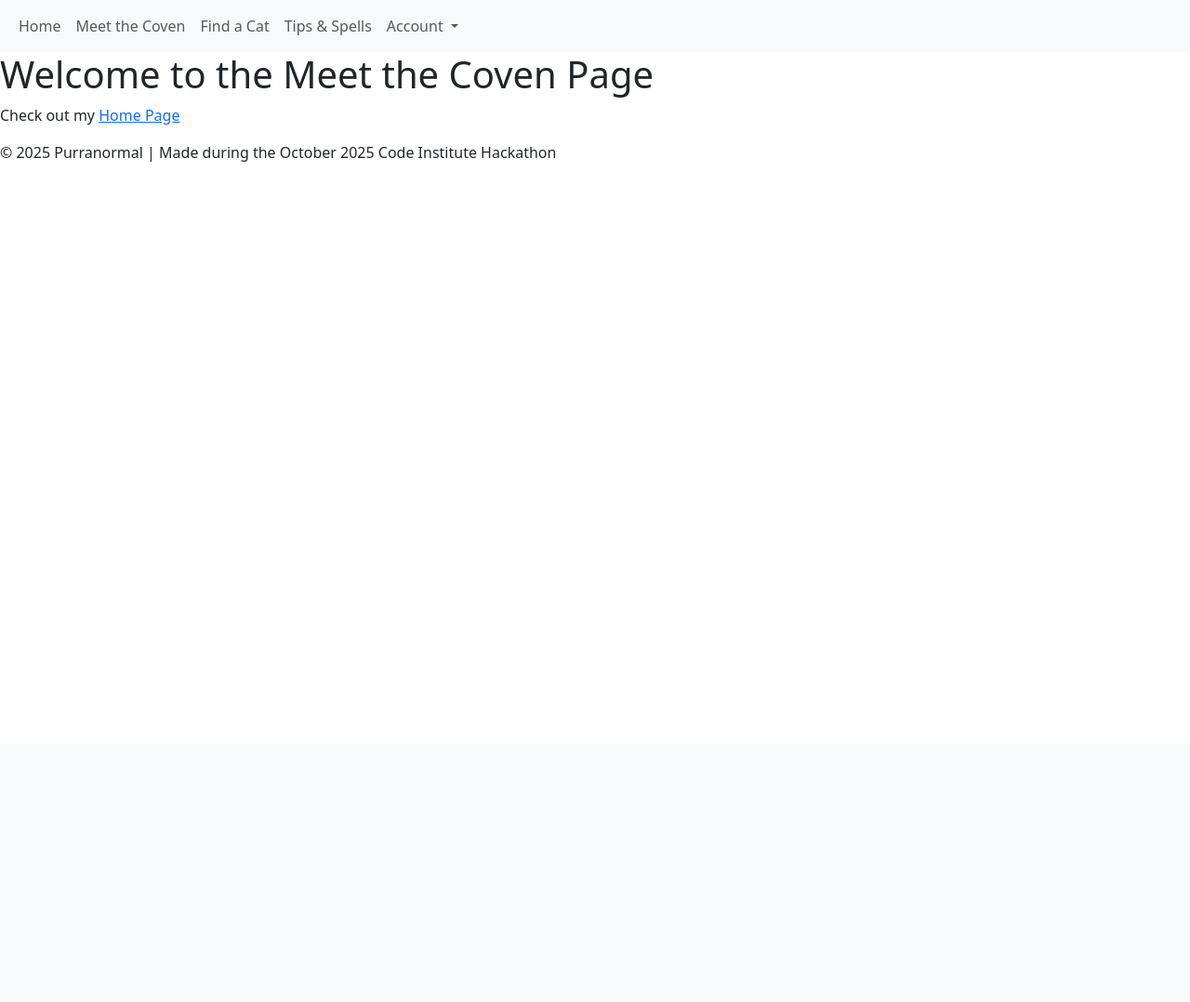
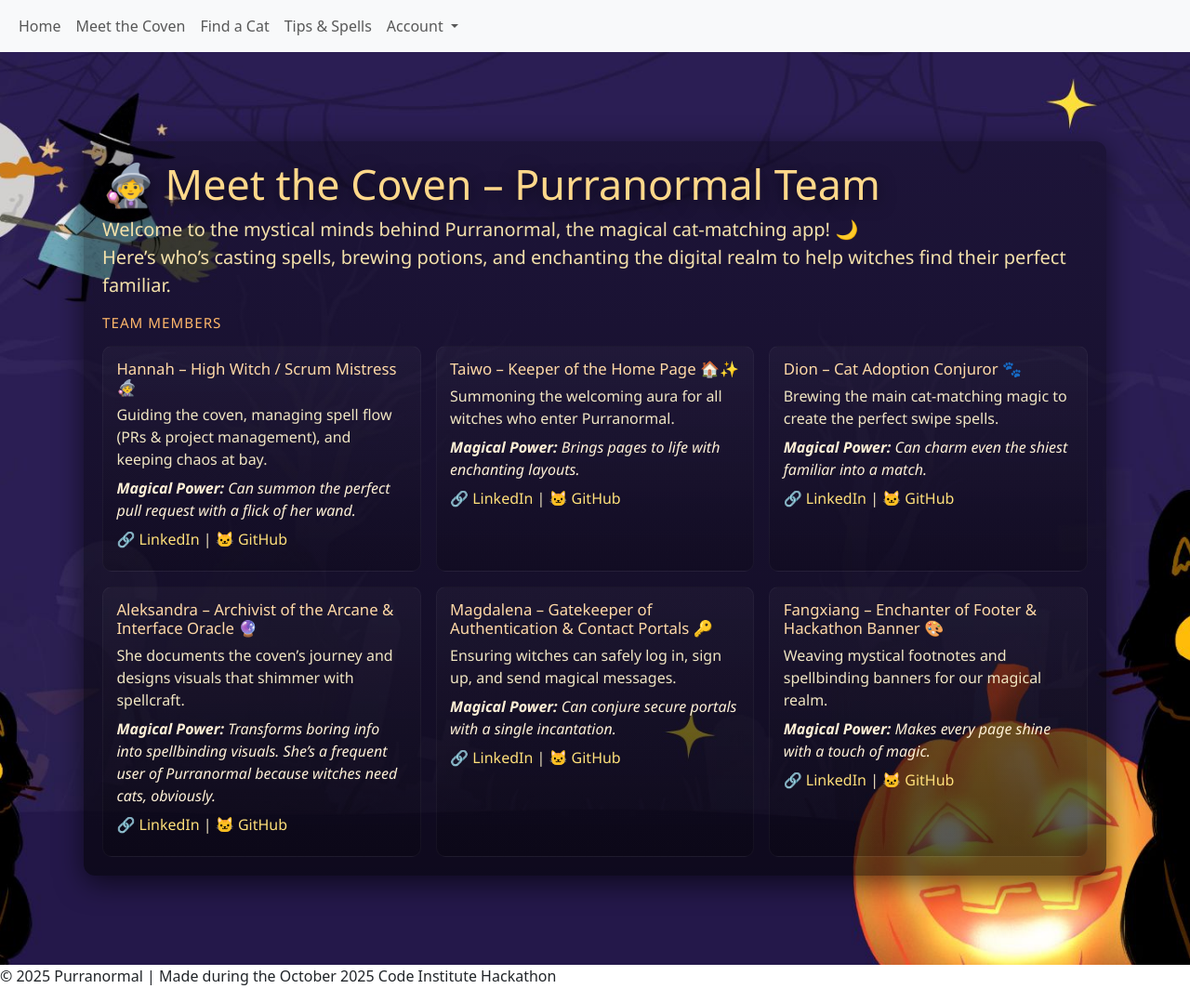
Before and after one commit to hannahro15/CI-Halloween-Hackathon-25, a Django app: page /about/ in a window 1280 px wide. Shown: the whole page at 93% size. Before the commit the page ends 174 px from the top, so only its background shows below. Run offline with Django 4.2, Linux system fonts and the light colour scheme.

Commit message:
Revamp "Meet the Coven" page with team member profiles and enhanced styling

```diff
--- a/templates/about.html
+++ b/templates/about.html
@@ -1,13 +1,69 @@
 {% extends 'base.html' %}
 {% load static %}
 
-{% block title %}About Us{% endblock %}
+{% block title %}Meet the Coven — Purranormal{% endblock %}
 
 {% block content %}
 
-<div class="about-panel">
-        <h1>Welcome to the Meet the Coven Page</h1>
-        <p>Check out my <a href = '\\'>Home Page</a></p>
-</div>
+<link rel="stylesheet" href="{% static 'css/about.css' %}">
+
+<main class="meet-coven-hero" style="background-image: url('{% static 'images/background.jpg' %}');">
+        <div class="meet-coven-overlay">
+                <section class="meet-coven">
+                        <header class="coven-header">
+                                <h1>🧙‍♀️ Meet the Coven – Purranormal Team</h1>
+                                <p class="lead">Welcome to the mystical minds behind Purranormal, the magical cat-matching app! 🌙<br>
+                                Here’s who’s casting spells, brewing potions, and enchanting the digital realm to help witches find their perfect familiar.</p>
+                        </header>
+
+                        <h2 class="section-title">Team Members</h2>
+
+                        <div class="team-grid">
+                                <article class="member-card">
+                                        <h3>Hannah – High Witch / Scrum Mistress 🧙‍♀️</h3>
+                                        <p>Guiding the coven, managing spell flow (PRs & project management), and keeping chaos at bay.</p>
+                                        <p class="power"><strong>Magical Power:</strong> Can summon the perfect pull request with a flick of her wand.</p>
+                                        <p class="links">🔗 <a href="#">LinkedIn</a> | 🐱 <a href="#">GitHub</a></p>
+                                </article>
+
+                                <article class="member-card">
+                                        <h3>Taiwo – Keeper of the Home Page 🏠✨</h3>
+                                        <p>Summoning the welcoming aura for all witches who enter Purranormal.</p>
+                                        <p class="power"><strong>Magical Power:</strong> Brings pages to life with enchanting layouts.</p>
+                                        <p class="links">🔗 <a href="#">LinkedIn</a> | 🐱 <a href="#">GitHub</a></p>
+                                </article>
+
+                                <article class="member-card">
+                                        <h3>Dion – Cat Adoption Conjuror 🐾</h3>
+                                        <p>Brewing the main cat-matching magic to create the perfect swipe spells.</p>
+                                        <p class="power"><strong>Magical Power:</strong> Can charm even the shiest familiar into a match.</p>
+                                        <p class="links">🔗 <a href="#">LinkedIn</a> | 🐱 <a href="#">GitHub</a></p>
+                                </article>
+
+                                <article class="member-card">
+                                        <h3>Aleksandra – Archivist of the Arcane & Interface Oracle 🔮</h3>
+                                        <p>She documents the coven’s journey and designs visuals that shimmer with spellcraft.</p>
+                                        <p class="power"><strong>Magical Power:</strong> Transforms boring info into spellbinding visuals. She’s a frequent user of Purranormal because witches need cats, obviously.</p>
+                                        <p class="links">🔗 <a href="https://www.linkedin.com/in/aleksandra-proc/">LinkedIn</a> | 🐱 <a href="https://github.com/xAlex-an">GitHub</a></p>
+                                </article>
+
+                                <article class="member-card">
+                                        <h3>Magdalena – Gatekeeper of Authentication & Contact Portals 🔑</h3>
+                                        <p>Ensuring witches can safely log in, sign up, and send magical messages.</p>
+                                        <p class="power"><strong>Magical Power:</strong> Can conjure secure portals with a single incantation.</p>
+                                        <p class="links">🔗 <a href="#">LinkedIn</a> | 🐱 <a href="#">GitHub</a></p>
+                                </article>
+
+                                <article class="member-card">
+                                        <h3>Fangxiang – Enchanter of Footer & Hackathon Banner 🎨</h3>
+                                        <p>Weaving mystical footnotes and spellbinding banners for our magical realm.</p>
+                                        <p class="power"><strong>Magical Power:</strong> Makes every page shine with a touch of magic.</p>
+                                        <p class="links">🔗 <a href="#">LinkedIn</a> | 🐱 <a href="#">GitHub</a></p>
+                                </article>
+                        </div>
+
+                </section>
+        </div>
+</main>
 
 {% endblock %}
```
